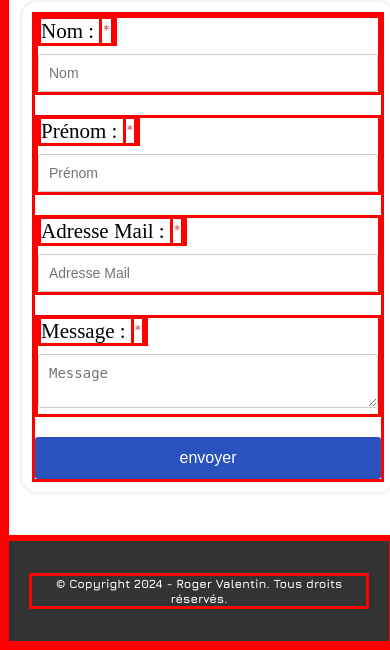
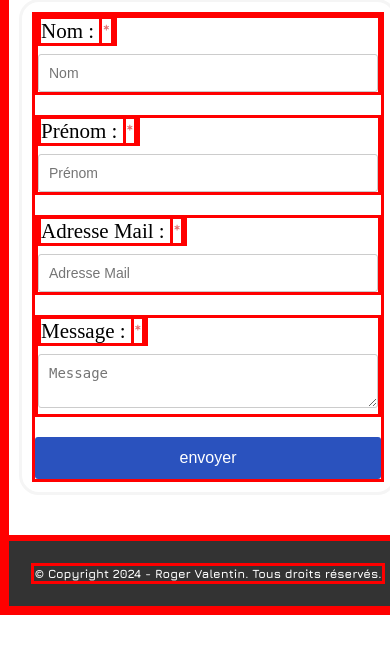
Before and after one commit to val59roger/Portefolio-Roger-Valentin, a PHP site: page /index.html in a window 390 px wide. Shown: the part 4594-5244 px from the top of the page. After the commit the page ends 5209 px from the top, so only its background shows below. Run offline with PHP 8.4, Linux system fonts and the light colour scheme.

Commit message:
Update style.css

```diff
--- a/assets/css/style.css
+++ b/assets/css/style.css
@@ -407,9 +407,9 @@ footer{
 
     /* Footer */
     footer {
-        width: 340px;
+        width: 100%;
         height: auto;
-        padding: 20px;
+        padding: 10px;
         font-size: 12px;
         text-align: center;
     }
```
